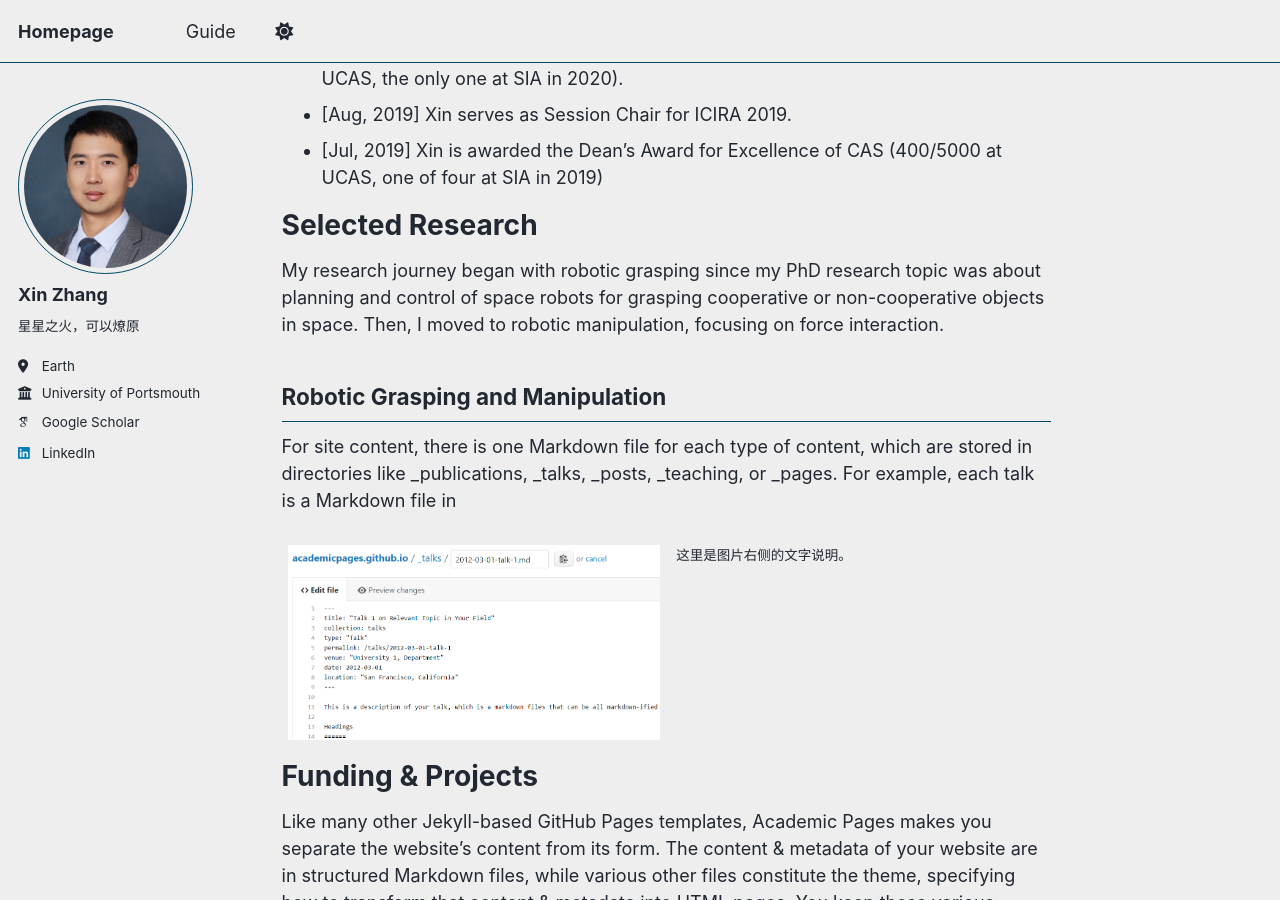
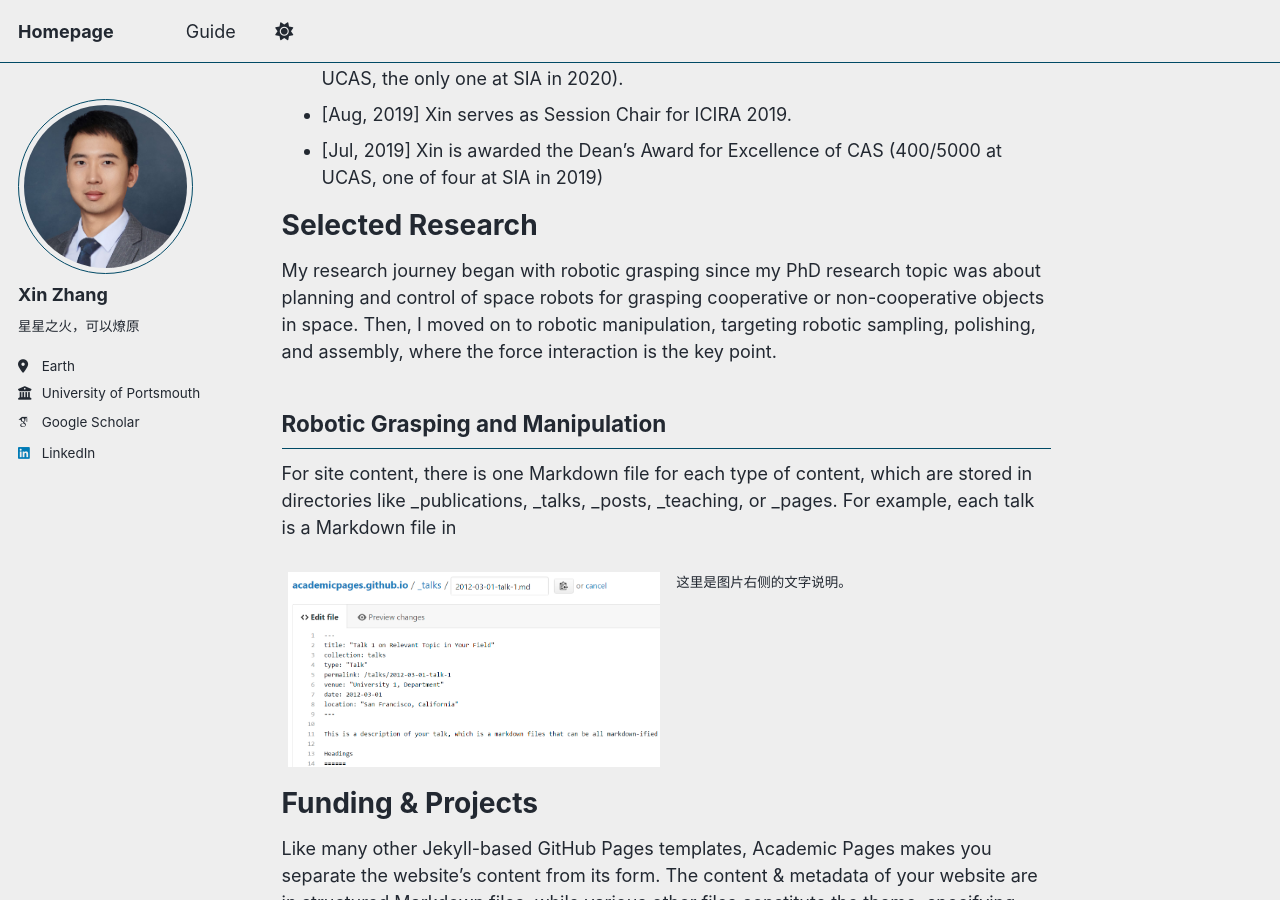
Before and after one commit to Mansion-ZX/Mansion-ZX.github.io, a Jekyll site: the page built from _pages/about.md, in a window 1280 px wide and 900 px high, scrolled down 1026 px. Built offline with Jekyll 4.4.1, drawn with Linux system fonts in a browser that asks for light colours; some web fonts are replaced; a script that is not in the unit is left out.

Commit message:
Update about.md

```diff
--- a/_pages/about.md
+++ b/_pages/about.md
@@ -28,7 +28,7 @@
 
 Selected Research
 ======
-My research journey began with robotic grasping since my PhD research topic was about planning and control of space robots for grasping cooperative or non-cooperative objects in space. Then, I moved to robotic manipulation, focusing on force interaction.
+My research journey began with robotic grasping since my PhD research topic was about planning and control of space robots for grasping cooperative or non-cooperative objects in space. Then, I moved on to robotic manipulation, targeting robotic sampling, polishing, and assembly, where the force interaction is the key point.
 
 Robotic Grasping and Manipulation
 ------
```
